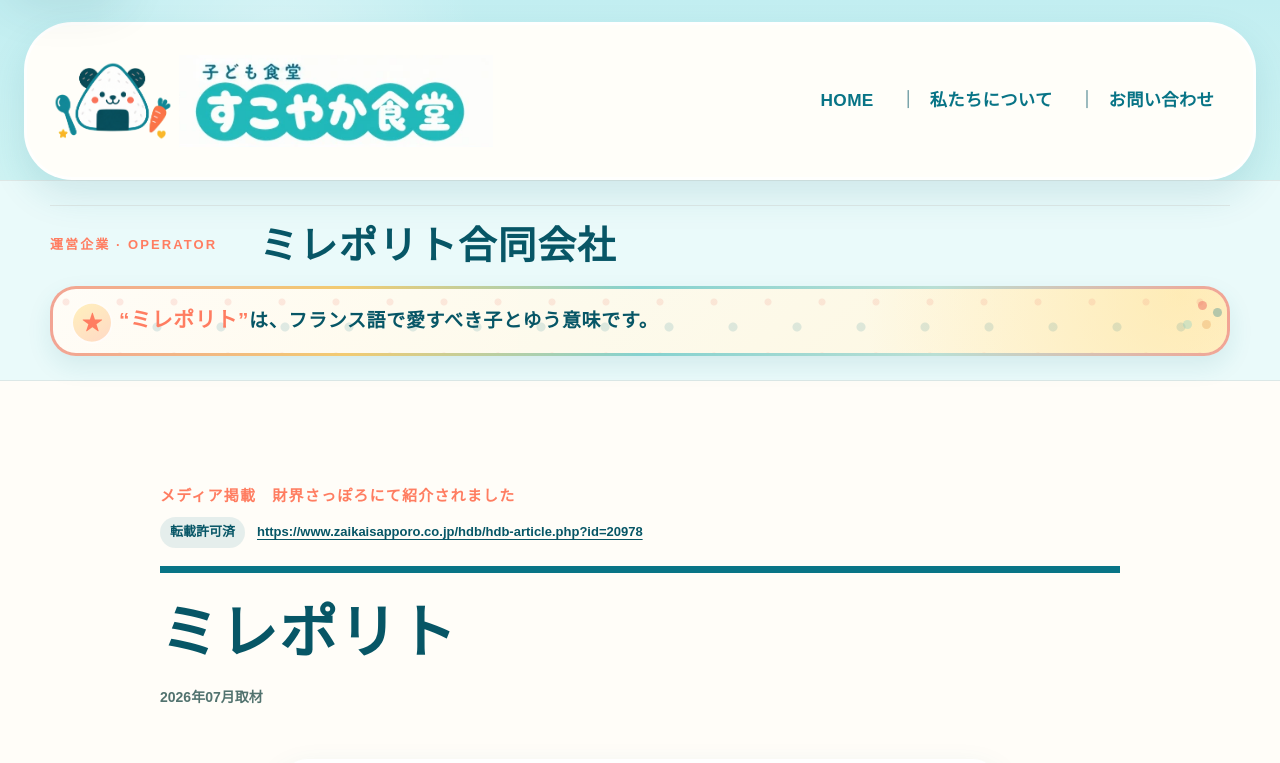
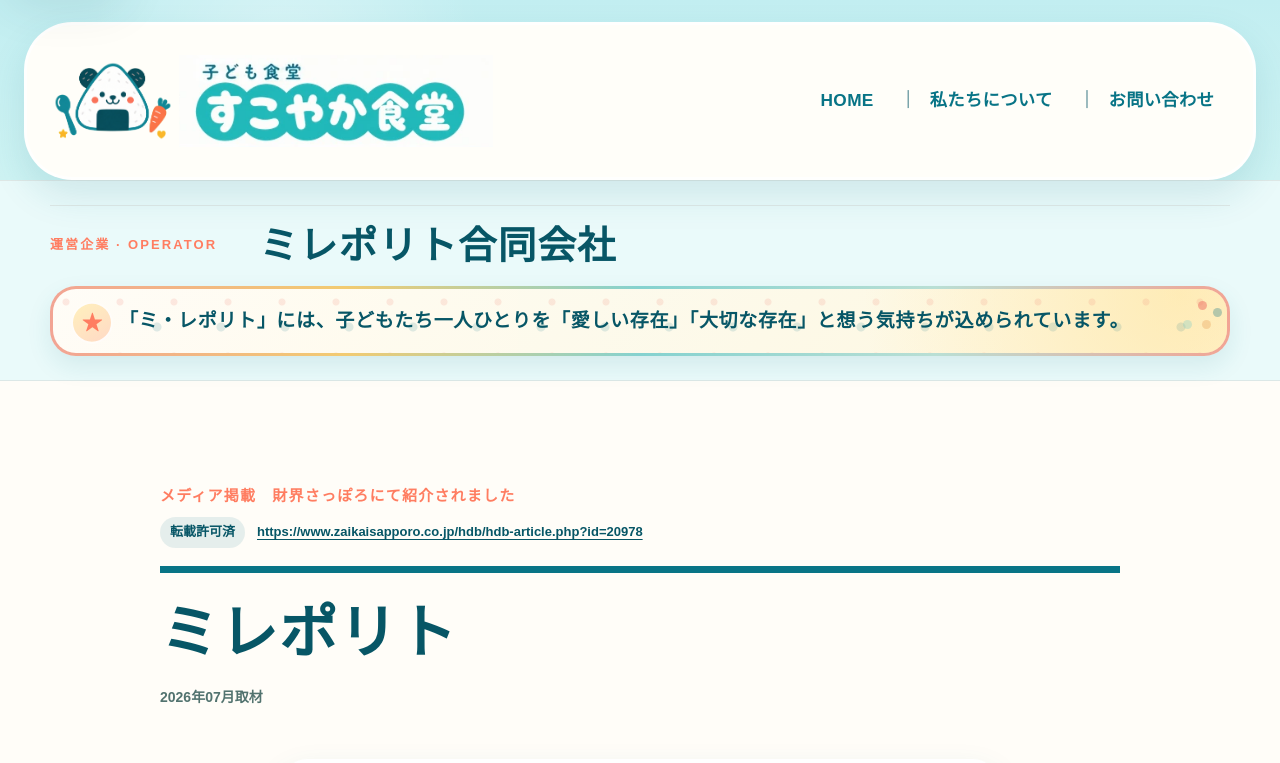
Before and after one commit to SUKOYAKASHOKUDO/sukoyaka-shokudo, a Next.js app: page /operator in a window 1280 px wide. Shown: the top 763 px of the page. Built offline with nearby package versions, Linux system fonts and the light colour scheme.

Commit message:
Update Mi Repollito name explanation

```diff
--- a/app/operator/page.tsx
+++ b/app/operator/page.tsx
@@ -27,7 +27,7 @@ export default function OperatorPage() {
             </aside>
             <div className="mashiro-prose operator-name-story">
               <p>
-                <strong>“ミレポリト”</strong>は、フランス語で愛すべき子とゆう意味です。
+                「ミ・レポリト」には、子どもたち一人ひとりを「愛しい存在」「大切な存在」と想う気持ちが込められています。
               </p>
             </div>
           </div>
```
